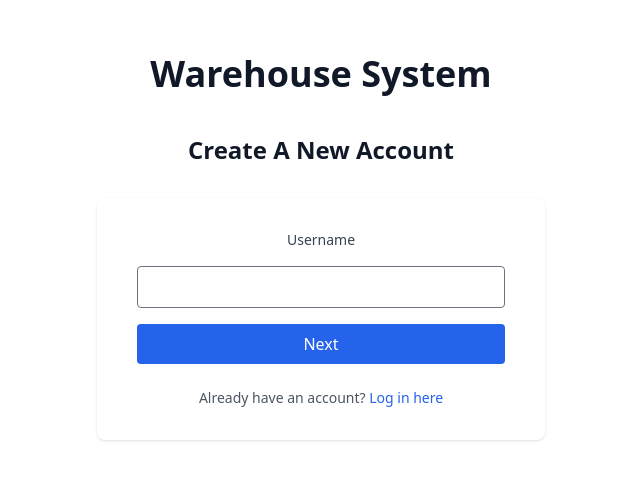
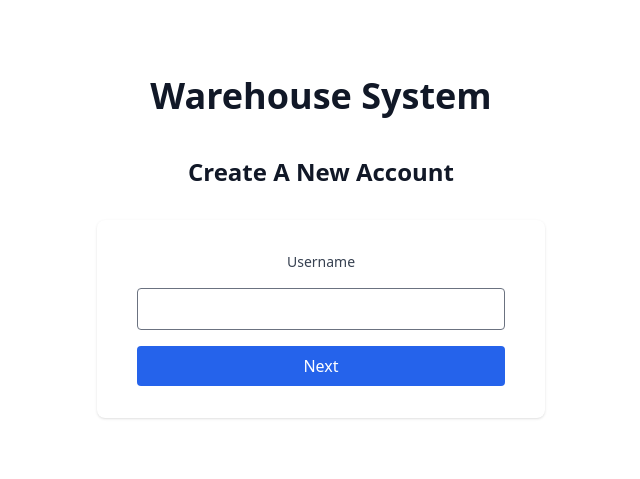
Before and after one commit to RuxinMa/packpilot, a React (Vite) app: page /register in a window 1280 px wide. Shown: the part 185-664 px from the top of the page, without its empty margins (319-959 px from the left). Built offline with nearby package versions, Linux system fonts and the light colour scheme.

Commit message:
add registration success view

```diff
--- a/src/pages/auth/RegisterPage.tsx
+++ b/src/pages/auth/RegisterPage.tsx
@@ -4,6 +4,7 @@ const RegisterPage: React.FC = () => {
   const [isLoading, setIsLoading] = useState(false);
   const [error, setError] = useState<string | null>(null);
   const [step, setStep] = useState(1);
+  const [isRegistered, setIsRegistered] = useState(false);
 
   const [username, setUsername] = useState('');
   const [password, setPassword] = useState('');
@@ -21,6 +22,7 @@ const RegisterPage: React.FC = () => {
       await new Promise(resolve => setTimeout(resolve, 1000)); // 模拟请求
 
       console.log('Registration successful');
+      setIsRegistered(true); // 注册成功后切换页面
     } catch (err) {
       setError('Registration failed. Please try again.');
       console.error('Registration error:', err);
@@ -40,6 +42,7 @@ const RegisterPage: React.FC = () => {
 
       <div className="sm:mx-auto sm:w-full sm:max-w-md">
         <div className="bg-white py-8 px-4 shadow sm:rounded-lg sm:px-10">
+          {!isRegistered ? (
             <form onSubmit={handleRegister} className="space-y-4">
               {step === 1 && (
                 <>
@@ -65,7 +68,7 @@ const RegisterPage: React.FC = () => {
                 <>
                   <label className="block text-sm font-medium text-gray-700">Password</label>
                   <input
-                  type="text" // 👈 不用 password 类型，明文
+                    type="text"
                     value={password}
                     onChange={(e) => setPassword(e.target.value)}
                     className="w-full border rounded px-3 py-2"
@@ -103,13 +106,16 @@ const RegisterPage: React.FC = () => {
                 </>
               )}
             </form>
-
-          <div className="mt-6 text-center text-sm text-gray-600">
-            Already have an account?{' '}
-            <a href="/login" className="font-medium text-blue-600 hover:text-blue-500">
-              Log in here
+          ) : (
+            <div className="text-center space-y-4">
+              <p className="text-green-600 text-lg font-medium">Registration successful!</p>
+              <a href="/login">
+                <button className="w-full bg-blue-600 text-white py-2 rounded hover:bg-blue-700">
+                  Go to Login
+                </button>
               </a>
             </div>
+          )}
         </div>
       </div>
     </div>
```
Lines whose indentation alone changed are shown as unchanged.
